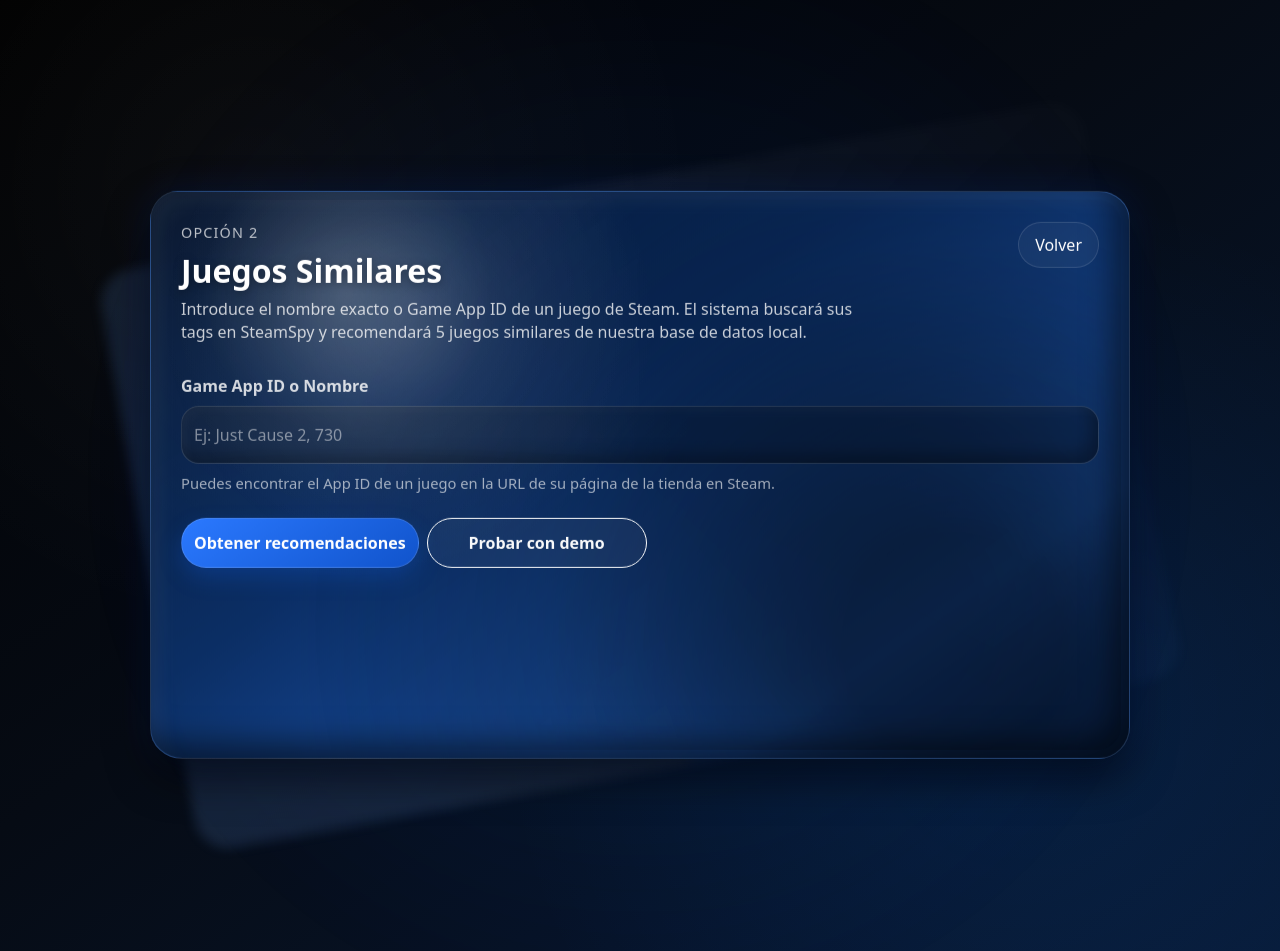
After one commit to acotanor/DBapores, a Flask app: page /opcion2 in a window 1280 px wide. The commit adds this page. Run offline with Flask 3, Linux system fonts and the light colour scheme.

Commit message:
Opción2, recomendaciones por juegos.

```diff
--- a/app.py
+++ b/app.py
@@ -3,6 +3,7 @@ import re
 import math
 import json
 import argparse
+import csv
 import unicodedata
 from concurrent.futures import ThreadPoolExecutor, as_completed
 from flask import Flask, request, jsonify, render_template
@@ -14,11 +15,30 @@ PORT = int(os.environ.get('PORT', 3000))
 STEAM_API_KEY = os.environ.get('STEAM_API_KEY', 'TU_API_KEY_AQUI')
 BASE_DIR = os.path.dirname(os.path.abspath(__file__))
 TAGS_DIR = os.path.join(BASE_DIR, 'tags')
+APP_LIST_PATH = os.path.join(BASE_DIR, 'Steam_API', 'data', 'app_list.csv')
 STEAM_API_BASE_URL = 'https://api.steampowered.com/IPlayerService/GetOwnedGames/v1/'
 STEAMSPY_URL = 'https://steamspy.com/api.php'
 
 steamSpyCache = {}
 tagFileCache = {}
+app_name_to_id_cache = None
+
+def get_appid_by_name(name):
+    global app_name_to_id_cache
+    if app_name_to_id_cache is None:
+        app_name_to_id_cache = {}
+        try:
+            with open(APP_LIST_PATH, 'r', encoding='utf-8') as f:
+                reader = csv.reader(f)
+                next(reader, None)
+                for row in reader:
+                    if len(row) >= 2:
+                        appid, game_name = row[0], row[1]
+                        app_name_to_id_cache[game_name.strip().lower()] = appid
+        except Exception as e:
+            print(f"Error loading app_list.csv: {e}")
+
+    return app_name_to_id_cache.get(name.strip().lower())
 
 @app.route('/')
 @app.route('/index.html')
@@ -29,6 +49,11 @@ def index():
 @app.route('/opcion1.html')
 def opcion1():
     return render_template('opcion1.html')
+
+@app.route('/opcion2')
+@app.route('/opcion2.html')
+def opcion2():
+    return render_template('opcion2.html')
 
 @app.route('/api/recommend')
 def api_recommend():
@@ -69,6 +94,43 @@ def api_recommend():
         return jsonify({'error': f'Error de red: {e}'}), 500
     except Exception as e:
         print(f"Error en /api/recommend: {e}")
+        return jsonify({'error': 'Ha ocurrido un error interno al generar las recomendaciones.'}), 500
+
+@app.route('/api/recommend_by_game')
+def api_recommend_by_game():
+    app_id_or_name = request.args.get('appId', '').strip()
+    if not app_id_or_name:
+        return jsonify({'error': 'El App ID o Nombre no puede estar vacío.'}), 400
+
+    app_id = app_id_or_name
+    if not app_id.isdigit():
+        resolved_id = get_appid_by_name(app_id_or_name)
+        if not resolved_id:
+            return jsonify({'error': f'No se encontró ningún juego con el nombre "{app_id_or_name}". Asegúrate de escribirlo exactamente o usa el App ID numérico.'}), 404
+        app_id = resolved_id
+
+    try:
+        tags = get_steamspy_tags(app_id, 5)
+
+        if not tags:
+            return jsonify({'error': 'No se pudieron obtener tags suficientes desde SteamSpy para generar recomendaciones.'}), 404
+
+        # Pass the input game as "owned" so it doesn't recommend the exact same game it was queried for
+        owned_games = [{'appid': app_id}]
+        recommendations, missing_tag_files = recommend_games_from_local_tags(owned_games, top_tags=tags, tags_dir=TAGS_DIR, limit=5)
+
+        return jsonify({
+            'appId': app_id,
+            'topTags': tags,
+            'missingTagFiles': missing_tag_files,
+            'recommendations': recommendations
+        })
+
+    except requests.RequestException as e:
+        print(f"Error en /api/recommend_by_game (API request): {e}")
+        return jsonify({'error': f'Error de red: {e}'}), 500
+    except Exception as e:
+        print(f"Error en /api/recommend_by_game: {e}")
         return jsonify({'error': 'Ha ocurrido un error interno al generar las recomendaciones.'}), 500
 
 def get_owned_games(steam_id, api_key):
--- a/static/js/main.js
+++ b/static/js/main.js
@@ -298,11 +298,12 @@ document.addEventListener("DOMContentLoaded", () => {
 
   option1.addEventListener("click", (event) => {
     event.preventDefault();
-    animateBubblesExitAndGoTo("opcion1.html");
+    animateBubblesExitAndGoTo(option1.getAttribute("href") || "opcion1.html");
   });
 
   option2.addEventListener("click", (event) => {
-    handleOptionClick(event, "Opción 2");
+    event.preventDefault();
+    animateBubblesExitAndGoTo(option2.getAttribute("href") || "opcion2.html");
   });
 
   option3.addEventListener("click", (event) => {
--- /dev/null
+++ b/static/js/opcion2.js
@@ -0,0 +1,143 @@
+(() => {
+  const DEMO_APP_ID = '730'; // CS:GO
+
+  const form = document.getElementById('steamForm');
+  const appIdInput = document.getElementById('appId');
+  const loadingState = document.getElementById('loadingState');
+  const errorState = document.getElementById('errorState');
+  const resultState = document.getElementById('resultState');
+  const resultsSummary = document.getElementById('resultsSummary');
+  const resultsGrid = document.getElementById('resultsGrid');
+  const submitBtn = document.getElementById('submitBtn');
+  const demoBtn = document.getElementById('demoBtn');
+
+  function setState({ loading = false, error = '', payload = null }) {
+    loadingState.classList.toggle('d-none', !loading);
+
+    const hasError = Boolean(error);
+    errorState.classList.toggle('d-none', !hasError);
+    errorState.textContent = error || '';
+
+    const hasPayload = Boolean(payload);
+    resultState.classList.toggle('d-none', !hasPayload);
+
+    submitBtn.disabled = loading;
+    demoBtn.disabled = loading;
+
+    if (hasPayload) {
+      renderPayload(payload);
+    } else {
+      resultsSummary.innerHTML = '';
+      resultsGrid.innerHTML = '';
+    }
+  }
+
+  function renderPayload(payload) {
+    const topTags = Array.isArray(payload.topTags) ? payload.topTags : [];
+    const recommendations = Array.isArray(payload.recommendations) ? payload.recommendations : [];
+    const missingTagFiles = Array.isArray(payload.missingTagFiles) ? payload.missingTagFiles : [];
+
+    resultsSummary.innerHTML = `
+      <section class="summary-card">
+        <h2>Tags del juego origen</h2>
+        <div class="tag-list">
+          ${topTags.map((tag) => `<span class="tag-pill">${escapeHtml(tag)}</span>`).join('') || '<span class="tag-pill">Sin tags</span>'}
+        </div>
+        ${missingTagFiles.length ? `<p class="muted-note">Faltan archivos JSON para: ${escapeHtml(missingTagFiles.join(', '))}</p>` : ''}
+      </section>
+    `;
+
+    if (!recommendations.length) {
+      resultsGrid.innerHTML = `
+        <div class="empty-results">
+          No se han encontrado juegos similares con las tags disponibles en <strong>tags/</strong>.
+        </div>
+      `;
+      return;
+    }
+
+    resultsGrid.innerHTML = recommendations.map((game, index) => {
+      const matchingTags = Array.isArray(game.tagsCoincidentes) ? game.tagsCoincidentes : [];
+      const reason = matchingTags.length
+        ? `Coincide en tags clave: ${escapeHtml(matchingTags.join(', '))}.`
+        : 'Coincide con características generales del juego insertado.';
+
+      const headerImage = `https://cdn.akamai.steamstatic.com/steam/apps/${game.appid}/header.jpg`;
+
+      return `
+        <article class="card h-100 game-card">
+          <div class="card-header-badge">${index + 1}</div>
+          <img src="${headerImage}" class="card-img-top" alt="${escapeAttribute(game.name)}" onerror="this.src='https://via.placeholder.com/460x215?text=Imagen+no+disponible'">
+          <div class="card-body d-flex flex-column">
+            <h5 class="card-title text-white mb-2">${escapeHtml(game.name || 'Juego sin nombre')}</h5>
+            <p class="card-text flex-grow-1">${reason}</p>
+            <div class="mt-3">
+              <a href="${escapeAttribute(game.steamUrl || '#')}" target="_blank" rel="noopener noreferrer" class="btn btn-primary btn-sm w-100 custom-btn">
+                Ver en Steam
+              </a>
+            </div>
+          </div>
+        </article>
+      `;
+    }).join('');
+  }
+
+  function escapeHtml(text) {
+    return String(text).replace(/[&<>"']/g, (char) => ({
+      '&': '&amp;',
+      '<': '&lt;',
+      '>': '&gt;',
+      '"': '&quot;',
+      "'": '&#039;'
+    }[char]));
+  }
+
+  function escapeAttribute(text) {
+    return escapeHtml(text).replace(/`/g, '&#096;');
+  }
+
+  async function fetchRecommendations(appId) {
+    const response = await fetch(`/api/recommend_by_game?appId=${encodeURIComponent(appId)}`);
+    const data = await response.json().catch(() => ({}));
+
+    if (!response.ok) {
+      throw new Error(data.error || `HTTP ${response.status}`);
+    }
+
+    return data;
+  }
+
+  demoBtn.addEventListener('click', () => {
+    appIdInput.value = DEMO_APP_ID;
+    form.requestSubmit();
+  });
+
+  form.addEventListener('submit', async (event) => {
+    event.preventDefault();
+
+    const appId = appIdInput.value.trim();
+
+    if (!appId) {
+      setState({
+        loading: false,
+        error: 'Introduce un App ID o Nombre válido.',
+        payload: null
+      });
+      appIdInput.focus();
+      return;
+    }
+
+    setState({ loading: true, error: '', payload: null });
+
+    try {
+      const payload = await fetchRecommendations(appId);
+      setState({ loading: false, error: '', payload });
+    } catch (error) {
+      setState({
+        loading: false,
+        error: error.message || 'No se pudo generar la recomendación.',
+        payload: null
+      });
+    }
+  });
+})();
--- a/templates/index.html
+++ b/templates/index.html
@@ -38,7 +38,7 @@
           </span>
         </a>
 
-        <a class="mini-orb-shell opt2" href="#" id="opt2">
+        <a class="mini-orb-shell opt2" href="{{ url_for('opcion2') }}" id="opt2">
           <span class="mini-orb">
             <span>Opción 2</span>
           </span>
--- /dev/null
+++ b/templates/opcion2.html
@@ -0,0 +1,78 @@
+<!DOCTYPE html>
+<html lang="es">
+<head>
+  <meta charset="UTF-8" />
+  <meta name="viewport" content="width=device-width, initial-scale=1.0" />
+  <title>Opción 2 · Recomendador Steam</title>
+
+  <link
+    rel="stylesheet"
+    href="https://cdn.jsdelivr.net/npm/bootstrap@5.3.3/dist/css/bootstrap.min.css"
+  />
+  <link rel="stylesheet" href="{{ url_for('static', filename='css/styles.css') }}" />
+  <link rel="stylesheet" href="{{ url_for('static', filename='css/opcion1.css') }}" />
+</head>
+<body class="option1-page">
+  <div class="bg-glow" aria-hidden="true"></div>
+
+  <main class="option1-stage container d-flex justify-content-center align-items-center min-vh-100 py-4">
+    <section class="form-orb-panel" id="formOrbPanel" aria-label="Formulario de Game App ID">
+      <div class="form-orb-inner">
+        <div class="form-header">
+          <div>
+            <p class="form-kicker mb-2">Opción 2</p>
+            <h1 class="form-title mb-2">Juegos Similares</h1>
+            <p class="form-subtitle mb-0">
+              Introduce el nombre exacto o Game App ID de un juego de Steam. El sistema buscará sus tags en SteamSpy y recomendará 5 juegos similares de nuestra base de datos local.
+            </p>
+          </div>
+
+          <a href="{{ url_for('index') }}" class="back-link">Volver</a>
+        </div>
+
+        <form id="steamForm" novalidate>
+          <div class="mb-3">
+            <label for="appId" class="form-label custom-label">Game App ID o Nombre</label>
+            <input
+              type="text"
+              class="form-control custom-input"
+              id="appId"
+              placeholder="Ej: Just Cause 2, 730"
+              autocomplete="off"
+              required
+            />
+            <div class="input-help mt-2">
+              Puedes encontrar el App ID de un juego en la URL de su página de la tienda en Steam.
+            </div>
+          </div>
+
+          <div class="d-flex flex-wrap gap-2 mt-4">
+            <button type="submit" class="btn btn-primary custom-btn" id="submitBtn">
+              Obtener recomendaciones
+            </button>
+            <button type="button" class="btn btn-outline-light custom-btn ghost-btn" id="demoBtn">
+              Probar con demo
+            </button>
+          </div>
+
+          <div class="status-wrap mt-4">
+            <div id="loadingState" class="status-box d-none">
+              Consultando tags en SteamSpy y buscando juegos similares...
+            </div>
+
+            <div id="errorState" class="status-box error-box d-none"></div>
+
+            <div id="resultState" class="d-none">
+              <div id="resultsSummary" class="results-summary"></div>
+              <h2 class="results-title">Top 5 similitudes</h2>
+              <div id="resultsGrid" class="results-grid"></div>
+            </div>
+          </div>
+        </form>
+      </div>
+    </section>
+  </main>
+
+  <script src="{{ url_for('static', filename='js/opcion2.js') }}"></script>
+</body>
+</html>
```
